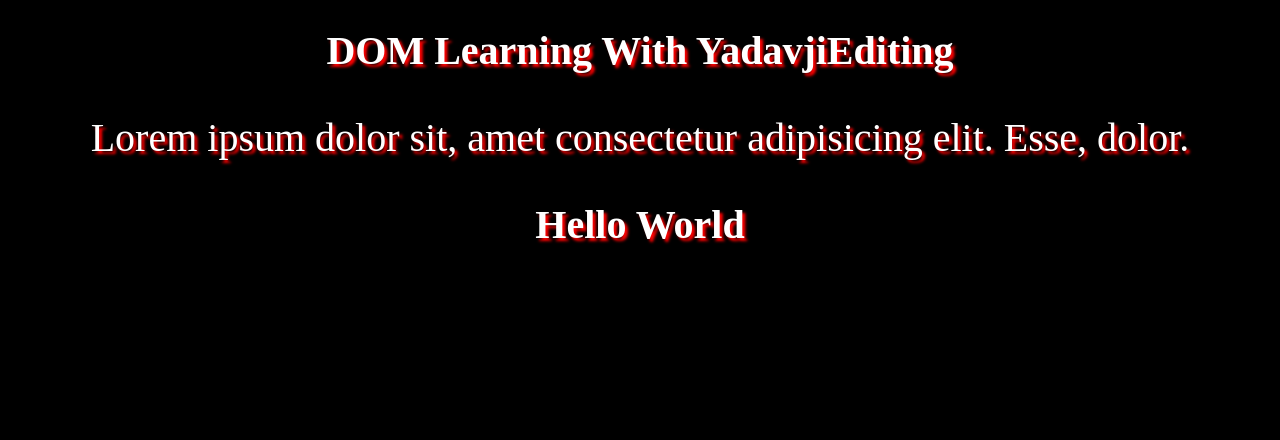
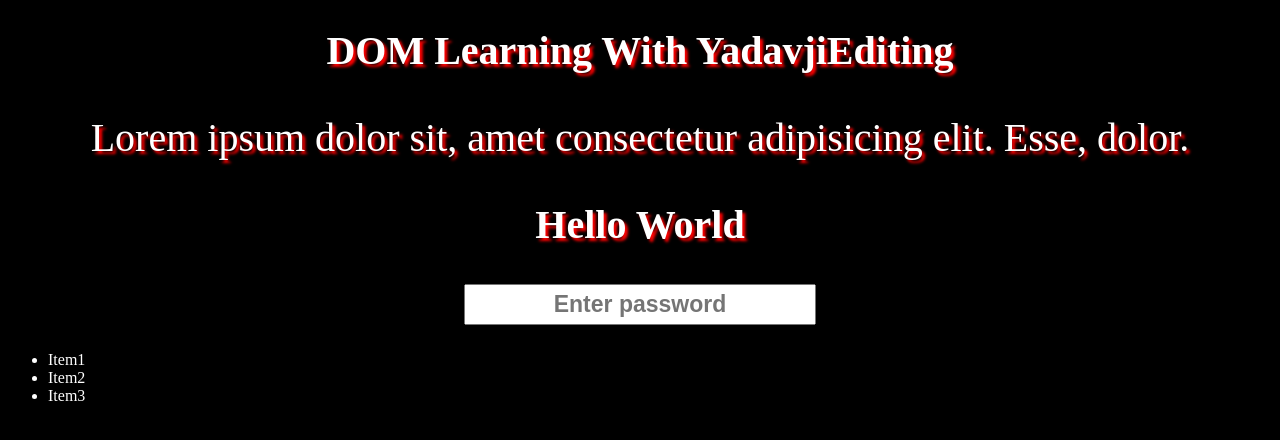
Before and after one commit to yatendra2832/javascript, a plain HTML site: page 07_DOM/index.html in a window 1280 px wide. Drawn offline with Linux system fonts and the light colour scheme.

Commit message:
new query selector

```diff
--- a/07_DOM/index.html
+++ b/07_DOM/index.html
@@ -14,6 +14,13 @@
             font-size: 40px;
             text-shadow:3px 3px 3px red
         }
+        input{
+            padding: 5px 20px;
+            text-align: center;
+            font-weight: 900;
+            font-size:23px
+
+        }
     </style>
 </head>
 <body class="bg-black">
@@ -22,7 +29,13 @@
         <p class="para">Lorem ipsum dolor sit, amet consectetur adipisicing elit. Esse, dolor.</p>
         <h1 id="anotherHeading">Hello World</h1>
     </div>
+    <h1> <input type="password" name="password id="password" placeholder="Enter password"></h1>
 
+    <ul>
+        <li>Item1</li>
+        <li>Item2</li>
+        <li>Item3</li>
+    </ul>
     <script>
 /*
 console.log(document.getElementById('MainHeading')) // it is used for selecting or targeting any element by their id
@@ -45,13 +58,13 @@ and textContent includes text content along with white space and line breaks.
 The choice between them depends on your specific needs and whether you want to work with the HTML structure or just plain text content.
 */
 // document.getElementsByClassName('heading')
+/*
 console.log( document.querySelector('h1'))// that will return the first heaidng in the document
 console.log( document.querySelectorAll('h1')) // that will return the all h1 heading in the  document in the form of the nodelist
 console.log(document.querySelector('#anotherHeading'));//that will return the element id with anotherheading
-
-
-
-
+console.log(document.querySelector('input[type="password"]'))
+*/
+console.log(document.querySelectorAll('li'))
 
     </script>
 
```
